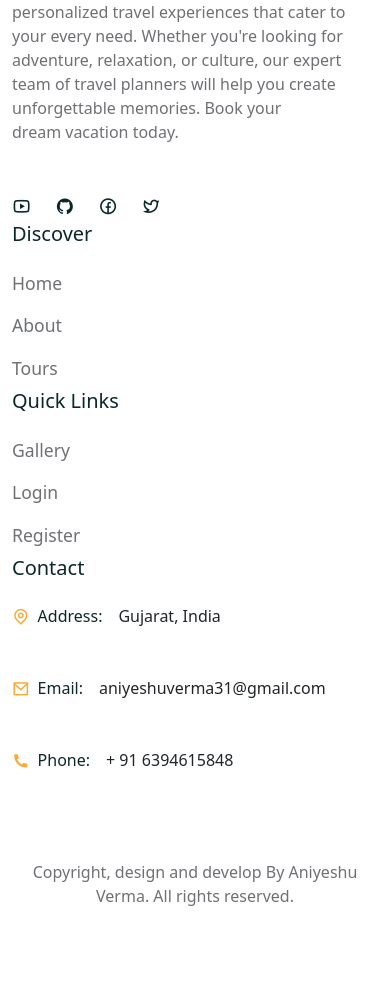
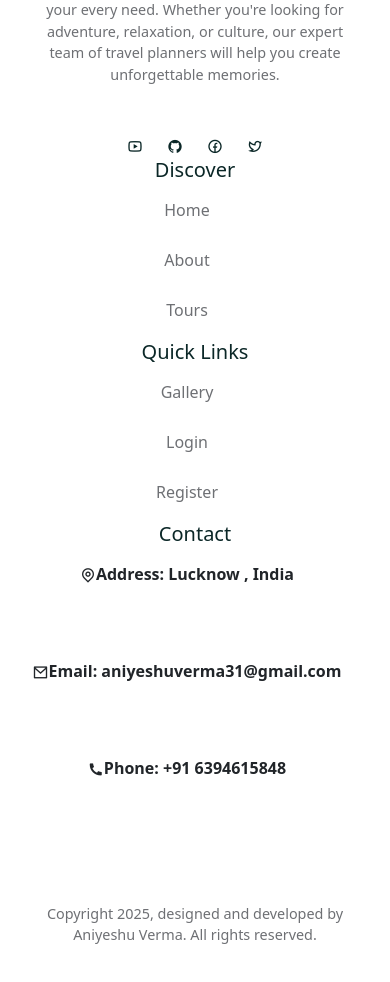
Before and after one commit to Aniyeshu-31/TravelBookingApplication, a React (Create React App) app in the folder frontend/: page /contact in a window 390 px wide. Shown: the part 1324-2306 px from the top of the page. Built offline with nearby package versions, Linux system fonts and the light colour scheme; a web font is replaced by a local one.

Commit message:
updated design!!!!

```diff
--- a/frontend/src/components/Footer/Footer.jsx
+++ b/frontend/src/components/Footer/Footer.jsx
@@ -1,81 +1,67 @@
-import React from "react";
-import { Container, Row, Col, ListGroup, ListGroupItem } from "reactstrap";
-import { Link } from "react-router-dom";
-import logo from "../../assets/images/logo.png";
+import React from 'react'
+import { Container, Row, Col, ListGroup, ListGroupItem } from 'reactstrap'
+import { Link } from 'react-router-dom'
+import logo from '../../assets/images/logo.png'
 
-import "./footer.css";
+import './footer.css'
 
 const quick__links = [
-  {
-    path: "/home",
-    display: "Home",
-  },
-  {
-    path: "/about",
-    display: "About",
-  },
-  {
-    path: "/tours",
-    display: "Tours",
-  },
-];
+  { path: '/home', display: 'Home' },
+  { path: '/about', display: 'About' },
+  { path: '/tours', display: 'Tours' },
+]
 
 const quick__links2 = [
-  {
-    path: "/gallery",
-    display: "Gallery",
-  },
-  {
-    path: "/login",
-    display: "Login",
-  },
-  {
-    path: "/register",
-    display: "Register",
-  },
-];
+  { path: '/gallery', display: 'Gallery' },
+  { path: '/login', display: 'Login' },
+  { path: '/register', display: 'Register' },
+]
 
 const Footer = () => {
-  const year = new Date().getFullYear;
+  const year = new Date().getFullYear()
 
   return (
     <footer className="footer">
       <Container>
         <Row>
+          {/* Logo Section */}
           <Col lg="3">
             <div className="logo">
-              {/* <img src={logo} alt="" /> */}
+              {/* <img src={logo} alt="Logo" /> */}
               <p>
-              Discover the world with BookEase. We offer personalized travel experiences that cater to your every need. Whether you're looking for adventure, relaxation, or culture, our expert team of travel planners will help you create unforgettable memories. Book your dream vacation today.
+                Discover the world with BookEase. We offer personalized travel
+                experiences that cater to your every need. Whether you're
+                looking for adventure, relaxation, or culture, our expert team
+                of travel planners will help you create unforgettable memories.
               </p>
               <div className="social__links d-flex align-items-center gap-4">
                 <span>
                   <Link to="#">
-                    <i class="ri-youtube-line"></i>
+                    <i className="ri-youtube-line"></i>
                   </Link>
                 </span>
                 <span>
                   <Link to="#">
-                    <i class="ri-github-fill"></i>
+                    <i className="ri-github-fill"></i>
                   </Link>
                 </span>
                 <span>
                   <Link to="#">
-                    <i class="ri-facebook-circle-line"></i>
+                    <i className="ri-facebook-circle-line"></i>
                   </Link>
                 </span>
                 <span>
                   <Link to="#">
-                    <i class="ri-twitter-line"></i>
+                    <i className="ri-twitter-line"></i>
                   </Link>
                 </span>
               </div>
             </div>
           </Col>
 
+          {/* Discover Section */}
           <Col lg="3">
             <h5 className="footer__link-title">Discover</h5>
-
             <ListGroup className="footer__quick-links">
               {quick__links.map((item, index) => (
                 <ListGroupItem key={index} className="ps-0 border-0">
@@ -84,9 +70,10 @@ const Footer = () => {
               ))}
             </ListGroup>
           </Col>
+
+          {/* Quick Links Section */}
           <Col lg="3">
             <h5 className="footer__link-title">Quick Links</h5>
-
             <ListGroup className="footer__quick-links">
               {quick__links2.map((item, index) => (
                 <ListGroupItem key={index} className="ps-0 border-0">
@@ -95,53 +82,54 @@ const Footer = () => {
               ))}
             </ListGroup>
           </Col>
+
+          {/* Contact Section */}
           <Col lg="3">
-            <h5 className="footer__link-title">Contact </h5>
+            <h5 className="footer__link-title">Contact</h5>
+            <ListGroup className="footer__quick-links contact-info">
+              <ListGroupItem className="ps-0 border-0 d-flex align-items-center">
+                <div className="contact-icon">
+                  <i className="ri-map-pin-line"></i>
+                </div>
+                <div className="contact-text">
+                  <span>Address: Lucknow , India</span>
+                  <p></p>
+                </div>
+              </ListGroupItem>
 
-            <ListGroup className="footer__quick-links">
-              <ListGroupItem className="ps-0 border-0 d-flex align-items-center gap-3">
-                <h6 className="mb-0 d-flex align-items-center gap-2" id="h6">
-                  <span>
-                    <i class="ri-map-pin-line"></i>
-                  </span>
-                  Address:
-                </h6>
+              <ListGroupItem className="ps-0 border-0 d-flex align-items-center">
+                <div className="contact-icon">
+                  <i className="ri-mail-line"></i>
+                </div>
+                <div className="contact-text">
+                  <span>Email: aniyeshuverma31@gmail.com</span>
+                  <p></p>
+                </div>
+              </ListGroupItem>
 
-                <p className="mb-0"> Gujarat, India</p>
-              </ListGroupItem>
-              <ListGroupItem className="ps-0 border-0 d-flex align-items-center gap-3">
-                <h6 className="mb-0 d-flex align-items-center gap-2" id="h61">
-                  <span>
-                    <i class="ri-mail-line"></i>
-                  </span>
-                  Email:
-                </h6>
-
-                <p className="mb-0"> aniyeshuverma31@gmail.com</p>
-              </ListGroupItem>
-              <ListGroupItem className="ps-0 border-0 d-flex align-items-center gap-3">
-                <h6 className="mb-0 d-flex align-items-center gap-2" id="h62">
-                  <span>
-                    <i class="ri-phone-fill"></i>
-                  </span>
-                  Phone:
-                </h6>
-
-                <p className="mb-0"> + 91 6394615848</p>
+              <ListGroupItem className="ps-0 border-0 d-flex align-items-center">
+                <div className="contact-icon">
+                  <i className="ri-phone-fill"></i>
+                </div>
+                <div className="contact-text">
+                  <span>Phone: +91 6394615848</span>
+                  <p></p>
+                </div>
               </ListGroupItem>
             </ListGroup>
           </Col>
 
+          {/* Copyright */}
           <Col lg="12" className="text-center pt-5">
             <p className="copyright">
-              Copyright{year}, design and develop By Aniyeshu Verma. All rights
-              reserved.
+              Copyright {year}, designed and developed by Aniyeshu Verma. All
+              rights reserved.
             </p>
           </Col>
         </Row>
       </Container>
     </footer>
-  );
-};
+  )
+}
 
-export default Footer;
+export default Footer
--- a/frontend/src/components/Footer/footer.css
+++ b/frontend/src/components/Footer/footer.css
@@ -1,50 +1,120 @@
 .footer {
-    padding-top: 70px;
-    padding-bottom: 30px;
+    padding: 50px 20px 20px;
+    text-align: center;
 }
 
-.footer .logo img {
-    width: 50%;
-    margin-bottom: 1rem;
+.footer__content {
+    display: flex;
+    flex-wrap: wrap;
+    justify-content: space-between;
+    align-items: flex-start;
+    gap: 20px;
+    max-width: 1200px;
+    margin: 0 auto;
 }
 
-.footer .logo p{
-    color: var(--text-color);
+/* Logo Section */
+.footer .logo img {
+    width: 40%;
+    max-width: 150px;
+    margin-bottom: 0.8rem;
 }
 
-.social__links span a{
-    text-decoration: none;
-    color: var(--heading-color);
-    font-size: 1.2rem;
+.footer .logo p {
+    color: var(--text-color);
+    font-size: 0.9rem;
 }
 
-#h6{
-    margin-top: -31px;
-}
-#h61{
-    margin-top: -31px;
-}
-#h62{
-    margin-top: -31px;
+/* Contact Section */
+.contact-info {
+    display: grid;
+    grid-template-columns: auto 1fr; /* Icon + Label | Content */
+    gap: 10px 15px; /* Row gap: 10px, Column gap: 15px */
+    align-items: center;
+    text-align: left; /* Align text properly */
+    max-width: 300px; /* Adjust width for readability */
+    margin: 0 auto; /* Center align */
 }
 
-.footer__link-title {
-    color: var(--heading-color);
-    margin-bottom: 1rem;
+.contact-info div {
+    display: contents; /* Ensures grid handles positioning */
 }
 
-.footer__quick-links li a{
-    text-decoration: none;
-    color: var(--text-color);
-    font-size: 1.1rem;
+.contact-info div span {
+    font-weight: bold;
+    white-space: nowrap; /* Prevents text from wrapping */
 }
 
-.footer__quick-links h6 span {
-    color: var(--secondary-color);
-    font-size: 1.1rem;
-}
-
-.copyright {
+.contact-info div p {
+    margin: 0;
     color: var(--text-color);
     font-size: 1rem;
 }
+
+/* Footer Quick Links */
+.footer__quick-links {
+    text-align: center;
+}
+
+.footer__quick-links ul {
+    list-style: none;
+    padding: 0;
+}
+
+.footer__quick-links li {
+    margin-bottom: 10px;
+}
+
+.footer__quick-links li a {
+    text-decoration: none;
+    color: var(--text-color);
+    font-size: 1rem;
+}
+
+/* Social Links */
+.social__links {
+    display: flex;
+    justify-content: center;
+    gap: 15px;
+    margin-top: 10px;
+}
+
+.social__links span a {
+    text-decoration: none;
+    color: var(--heading-color);
+    font-size: 1rem;
+}
+
+/* Copyright */
+.copyright {
+    color: var(--text-color);
+    font-size: 0.9rem;
+    margin-top: 20px;
+    text-align: center;
+}
+
+/* Mobile Adjustments */
+@media (max-width: 768px) {
+    .footer__content {
+        flex-direction: column;
+        align-items: center;
+        text-align: center;
+    }
+    .contact-icon{
+        margin-bottom: 2.2rem;
+    }
+    .contact-info {
+        grid-template-columns: 1fr; /* Stack content on mobile */
+        text-align: center;
+    }
+
+    .contact-info div {
+        display: flex;
+        flex-direction: column;
+        align-items: center;
+    }
+
+    .contact-info div span {
+        margin-bottom: 5px;
+    }
+}
--- a/frontend/src/components/Header/Header.jsx
+++ b/frontend/src/components/Header/Header.jsx
@@ -59,7 +59,6 @@ const Header = () => {
             <div className="logo">
               <img src={logo} alt="Logo" />
             </div>
-
             {/* Navigation Menu */}
             <div className="navigation" ref={menuRef}>
               <ul
--- a/frontend/src/components/Header/header.css
+++ b/frontend/src/components/Header/header.css
@@ -141,7 +141,16 @@
     display: none;
   }
 }
-
+@media only screen and (min-width:1024px) {
+  .logo{
+    margin-left: 6rem;
+  }
+}
+@media only screen and (min-width:1440px){
+   .logo{
+     margin-left: 3rem;
+   }
+}
 @media only screen and (max-width: 576px) {
   .logo img {
     margin-left: -2rem;
--- a/frontend/src/components/Testimonial/Testimonials.jsx
+++ b/frontend/src/components/Testimonial/Testimonials.jsx
@@ -5,7 +5,7 @@ import ava02 from "../../assets/images/ava-2.jpg";
 import ava03 from "../../assets/images/ava-3.jpg";
 import ava04 from "../../assets/images/ava-4.png";
 import ava05 from "../../assets/images/ava-5.png";
-
+import './testimonials.css'
 const Testimonials = () => {
   const settings = {
     dots: true,
@@ -15,8 +15,8 @@ const Testimonials = () => {
     swipeToSlide: true,
     autoplaySpeed: 2000,
     slidesToShow: 3,
-
-    resposive: [
+    responsive: [
+      // ✅ Corrected typo here
       {
         breakpoint: 992,
         settings: {
--- a/frontend/src/shared/newsletter.css
+++ b/frontend/src/shared/newsletter.css
@@ -50,6 +50,12 @@
 }
 
 @media only screen and (max-width:992px){
+    .newsletter{
+        margin-right: -1rem;
+    }
+    .newsletter__content{
+        padding-right: 1rem;
+    }
     .newsletter__content h2{
         font-size: 2rem;
     }
@@ -59,6 +65,12 @@
 
 }
 @media only screen and (max-width:576px){
+    .newsletter{
+        margin-right: -1rem;
+    }
+    .newsletter__content{
+        padding-right: 1rem;
+    }
     .newsletter__content h2{
         font-size: 1.5rem;
     }
```
Also changed, not shown: frontend/src/components/Testimonial/testimonials.css (added, +68 -0 lines), 5 other files (tests, documents, lock files or other folders).
